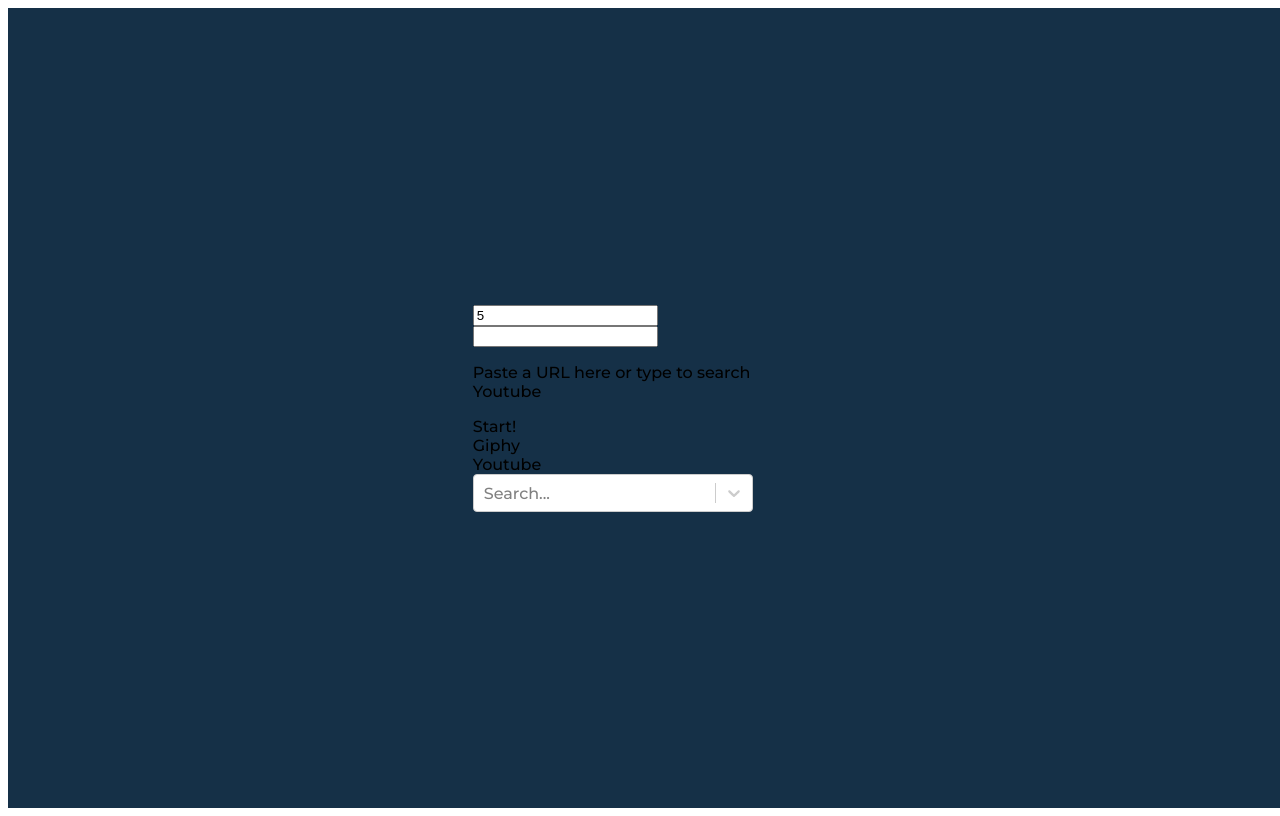
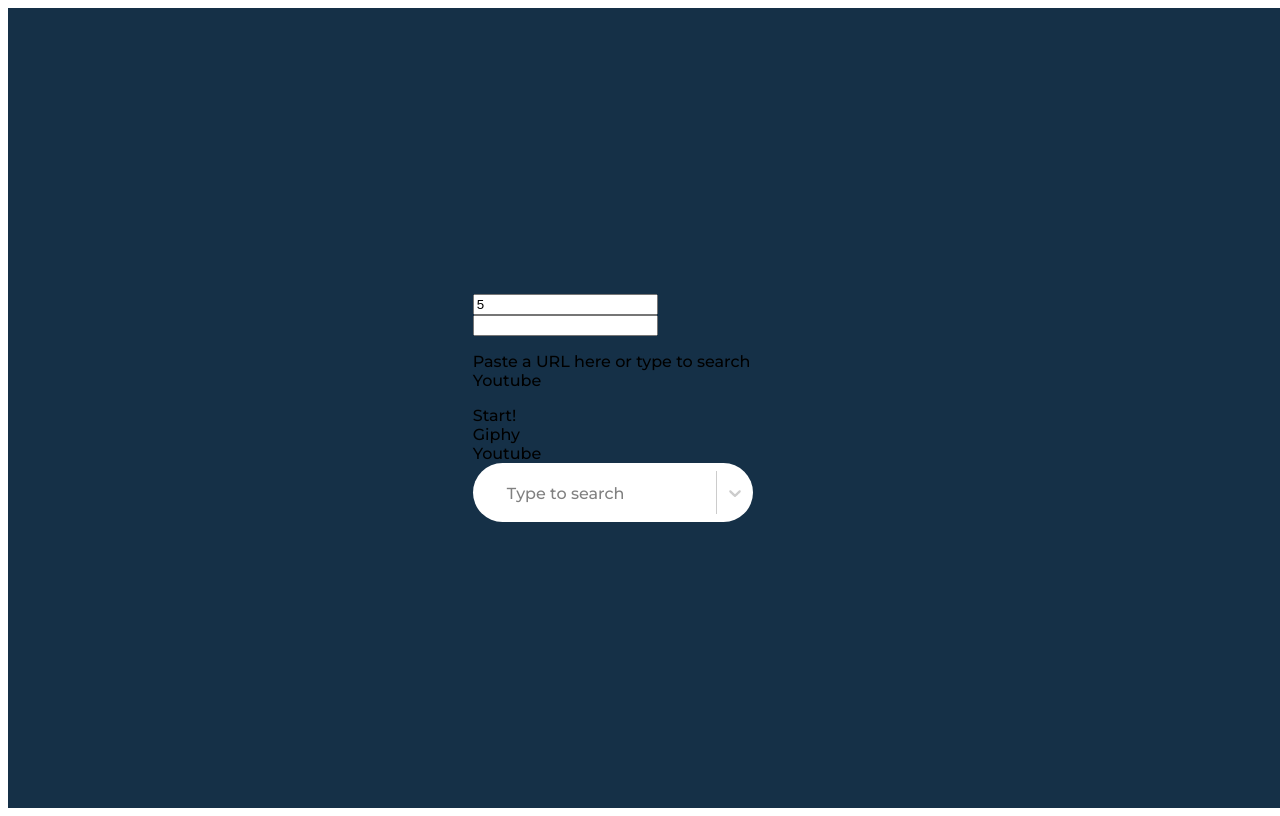
Before and after one commit to jesusoterogomez/presto, a React (Create React App) app: page / in a window 1280 px wide. Built offline with nearby package versions, Linux system fonts and the light colour scheme; the HTML template or start-up script is replaced by a standard one.

Commit message:
Escape results in Search bar

```diff
--- /dev/null
+++ b/src/components/SearchBar/SearchBar.less
@@ -0,0 +1,90 @@
+.searchbar__SelectOption {
+  display: flex;
+  flex-direction: row;
+  padding: 1em;
+  color: black;
+
+  .thumbnail {
+    padding-right: 1em;
+  }
+
+  &.searchbar__SelectOptionFocused {
+    background-color: rgba(101, 201, 168, 0.5);
+  }
+
+  &.searchbar__SelectOptionSelected {
+    // background-color: rgba(101, 201, 168, 0.5);
+  }
+}
+
+.searchbar__menu-list::-webkit-scrollbar {
+  width: 4px;
+  height: 0px;
+}
+.searchbar__menu-list::-webkit-scrollbar-track {
+  background: #f1f1f1;
+}
+.searchbar__menu-list::-webkit-scrollbar-thumb {
+  background: #888;
+}
+.searchbar__menu-list::-webkit-scrollbar-thumb:hover {
+  background: #555;
+}
+
+.searchbar__control {
+  border: none !important;
+  outline: none !important;
+  box-shadow: none !important;
+  border-radius: 99em !important;
+
+  &--is-focused {
+    border: none !important;
+    outline: none !important;
+    box-shadow: none !important;
+  }
+}
+
+.searchbar__value-container {
+  padding: 1em 2em !important;
+}
+
+// const customStyles = {
+//   control: (base, state) => ({
+//     ...base,
+//     fontFamily: 'Times New Roman',
+//     fontSize: 18,
+//     border: state.isFocused ? 0 : 0,
+//     boxShadow: state.isFocused ? 0 : 0,
+//     cursor: 'text',
+//     borderRadius: 0,
+//     borderBottom: 'solid 1px',
+//   }),
+
+//   option: (styles, { isFocused }) => {
+//     return {
+//       ...styles,
+//       cursor: 'pointer',
+//       backgroundColor: isFocused ? 'white' : 'white',
+//       color: isFocused ? 'rgba(255, 80, 86)' : 'black',
+//       lineHeight: 2,
+//     }
+//   },
+
+//   input: styles => ({
+//     ...styles,
+//     color: 'black',
+//     fontFamily: 'Times New Roman, Times, Serif',
+//   }),
+
+//   menu: styles => ({
+//     ...styles,
+//     marginTop: 0,
+//     boxShadow: 'none',
+//     borderRadius: 0,
+//   }),
+
+//   singleValue: styles => ({
+//     ...styles,
+//     color: 'rgba(255, 80, 86)',
+//   }),
+// }
--- a/src/components/SearchBar/SearchBar.tsx
+++ b/src/components/SearchBar/SearchBar.tsx
@@ -1,28 +1,8 @@
-import React, { useEffect, useRef, useState } from 'react';
-
+import React, { useEffect, useState } from 'react';
 import Select from 'react-select';
 import { videoSearch, YoutubeSearchResultItem } from '../../api/youtube';
-import styled from '@emotion/styled';
-
-const StyledSearch = styled(Select)`
-  .select__menu-list::-webkit-scrollbar {
-    width: 4px;
-    height: 0px;
-  }
-  .select__menu-list::-webkit-scrollbar-track {
-    background: #f1f1f1;
-  }
-  .select__menu-list::-webkit-scrollbar-thumb {
-    background: #888;
-  }
-  .select__menu-list::-webkit-scrollbar-thumb:hover {
-    background: #555;
-  }
-`;
-
-type State = {
-  inputValue: string;
-};
+import { decodeHTMLEntities } from '../../utils/html';
+import './SearchBar.less';
 
 const SearchBar: () => JSX.Element = () => {
   const [searchTerm, setSearchTerm] = useState('');
@@ -59,15 +39,16 @@ const SearchBar: () => JSX.Element = () => {
 
   const options = formatOptions(videos);
   return (
-    <StyledSearch
+    <Select
       components={{ Option }}
       inputValue={searchTerm}
       options={options}
       onInputChange={handleChange}
-      placeholder="Search..."
+      placeholder="Type to search"
       isClearable={true}
+      backspaceRemovesValue={true}
       openMenuOnClick={false}
-      classNamePrefix="select"
+      classNamePrefix="searchbar"
     />
   );
 };
@@ -82,9 +63,7 @@ type CustomOptionProps = {
 };
 
 const Option = (props: any) => {
-  // const { children, data } = props as CustomOptionProps;
   const {
-    children,
     className,
     cx,
     data,
@@ -115,7 +94,7 @@ const Option = (props: any) => {
       </div>
       <div className="information">
         <div className="title">
-          <h4>{data.item.snippet.title}</h4>
+          <h4>{decodeHTMLEntities(data.item.snippet.title)}</h4>
         </div>
       </div>
     </div>
--- /dev/null
+++ b/src/utils/html.ts
@@ -0,0 +1,22 @@
+export const decodeHTMLEntities = (text: string): string => {
+  const entities = [
+    ['amp', '&'],
+    ['apos', "'"],
+    ['#x27', "'"],
+    ['#x2F', '/'],
+    ['#39', "'"],
+    ['#47', '/'],
+    ['lt', '<'],
+    ['gt', '>'],
+    ['nbsp', ' '],
+    ['quot', '"'],
+  ];
+
+  for (let i = 0, max = entities.length; i < max; ++i)
+    text = text.replace(
+      new RegExp('&' + entities[i][0] + ';', 'g'),
+      entities[i][1]
+    );
+
+  return text;
+};
```
